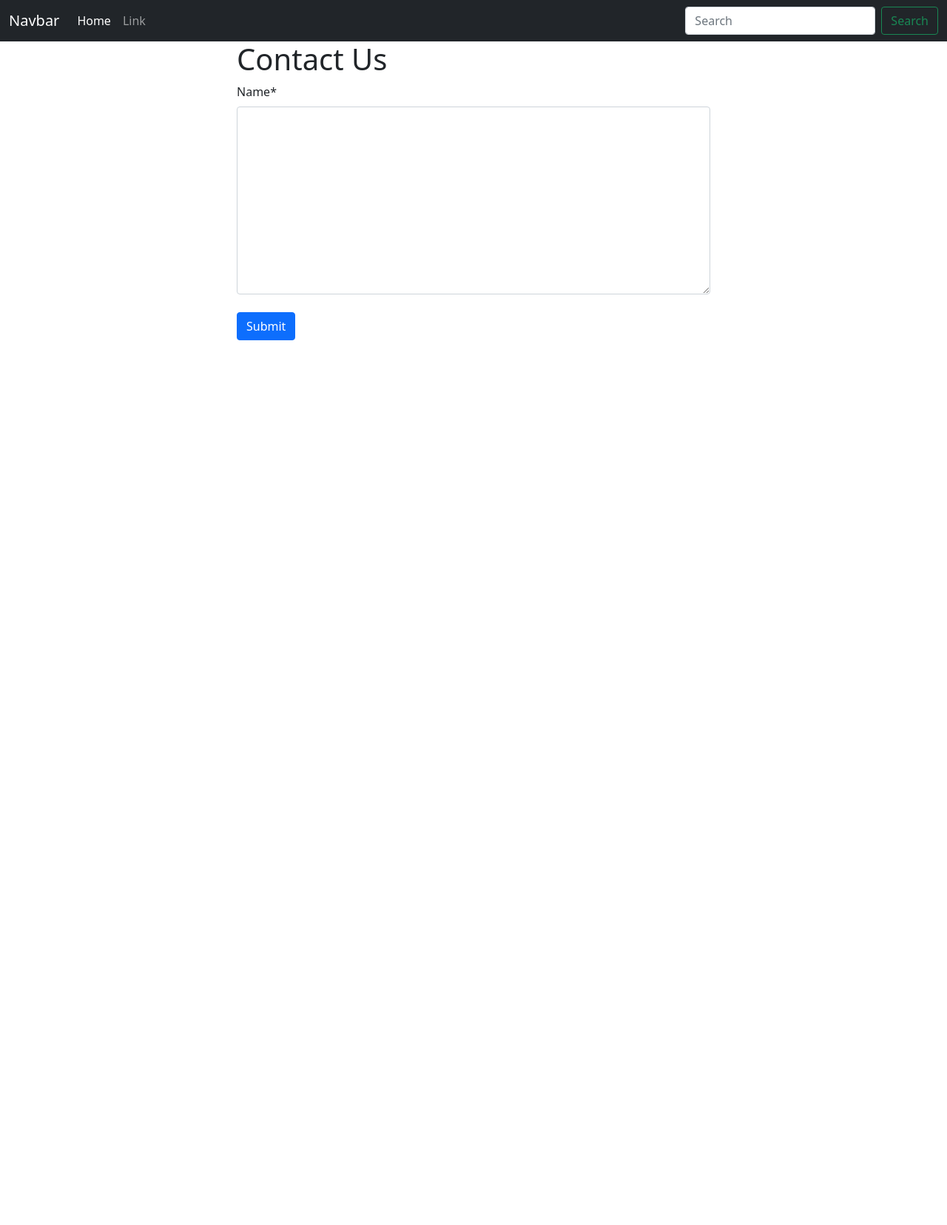
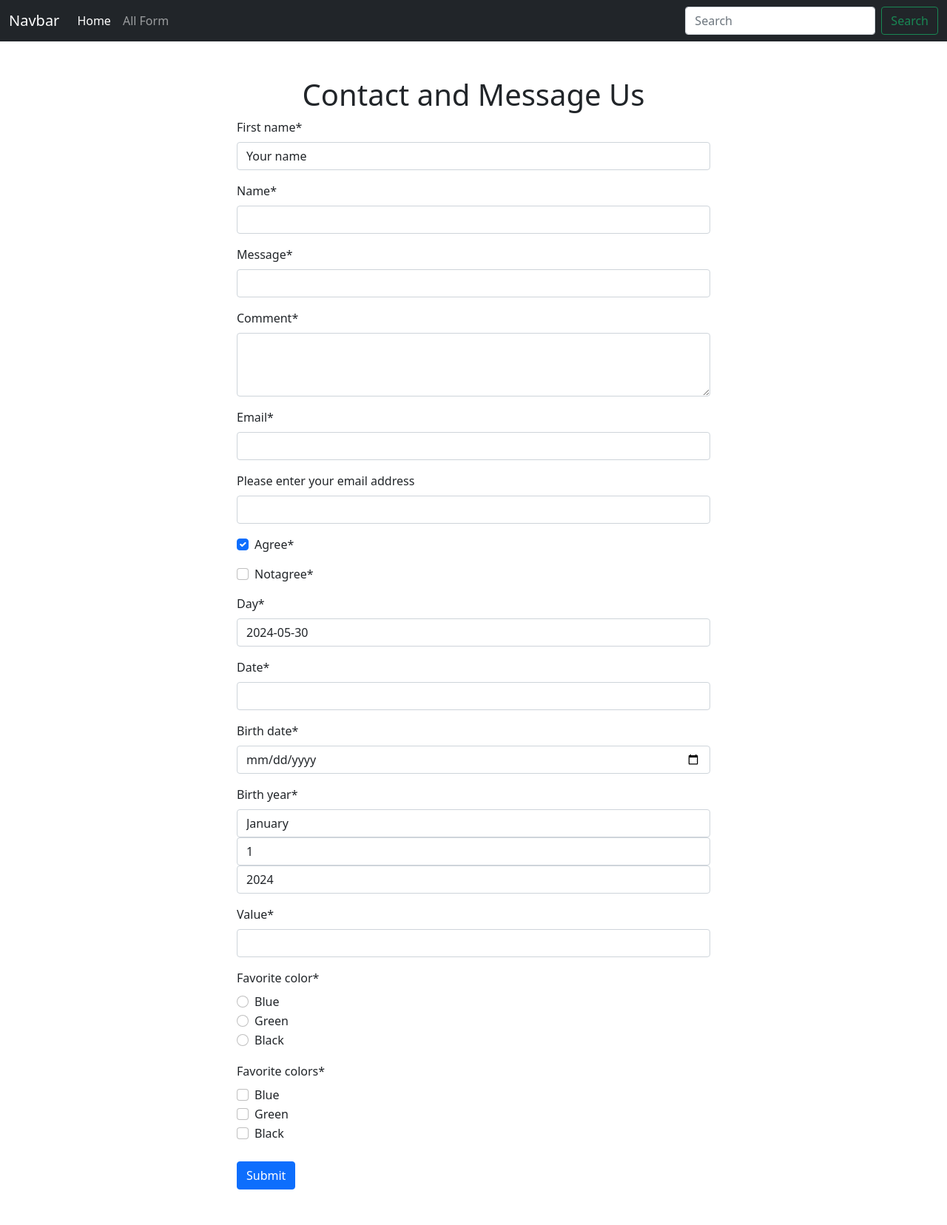
Before and after one commit to imtiaz2424/Django_module14-15pratice1-2, a Django app: page /first_app/app/ in a window 1280 px wide. Shown: the whole page at 74% size. Before the commit the page ends 460 px from the top, so only its background shows below. Run offline with Django 5.2, Linux system fonts and the light colour scheme; some libraries are stand-ins or nearby versions.

Commit message:
first pratice completed

```diff
--- a/module14pratice1/first_app/forms.py
+++ b/module14pratice1/first_app/forms.py
@@ -1,8 +1,48 @@
 from django import forms
+from django.forms.widgets import NumberInput
+import datetime
+
+# from .models import FirstApp
+
+
+BIRTH_YEAR_CHOICES = []
+FAVORITE_COLORS_CHOICES = [
+    ('blue', 'Blue'),
+    ('green', 'Green'),
+    ('black', 'Black'),
+]
 
 
 class ContactForm(forms.Form):
-    name = forms.CharField(widget=forms.Textarea)
+    first_name = forms.CharField(initial='Your name')
+    name = forms.CharField()
+    message = forms.CharField(
+	max_length = 25,
+    )
+    comment = forms.CharField(widget=forms.Textarea(attrs={'rows':3}))
+    email = forms.EmailField()
+    email_address = forms.EmailField(
+        required = False,
+        label="Please enter your email address"
+    )
+    agree = forms.BooleanField(initial=True)
+    notagree = forms.BooleanField()
+    day = forms.DateField(initial=datetime.date.today)
+    date = forms.DateField()
+    birth_date = forms.DateField(widget=NumberInput(attrs={'type': 'date'}))
+    birth_year = forms.DateField(widget=forms.SelectDateWidget(years=BIRTH_YEAR_CHOICES))
+    value = forms.DecimalField()
+    favorite_color = forms.ChoiceField(choices=FAVORITE_COLORS_CHOICES)
+    favorite_color = forms.ChoiceField(widget=forms.RadioSelect, choices=FAVORITE_COLORS_CHOICES)
+    # favorite_colors = forms.MultipleChoiceField(choices=FAVORITE_COLORS_CHOICES)
+    favorite_colors = forms.MultipleChoiceField(widget=forms.CheckboxSelectMultiple,choices=FAVORITE_COLORS_CHOICES,)
+
+    # model_choice = forms.ModelChoiceField(
+    #     queryset = FirstApp.objects.all(),
+    #     initial = 0
+    #     )
+
+
 
 
 
--- a/module14pratice1/first_app/templates/firstapp.html
+++ b/module14pratice1/first_app/templates/firstapp.html
@@ -4,14 +4,17 @@
 
 {% block content %}
 
+<div class="contianer py-5">
+    <h1 class="text-center">Contact and Message Us</h1>
+    <form action="" style="width: 50%; margin: auto;">
+        {% csrf_token %}
+        {{form | crispy}}
+        <button type="submit" class="btn btn-primary mt-2">Submit</button>
 
-<form action="" style="width: 50%; margin: auto;">
-    <h1>Contact Us</h1>
-    {% csrf_token %}
-    {{form | crispy}}
+    </form>
+</div>
 
-    <button type="submit" class="btn btn-primary mt-2">Submit</button>
 
-</form>
+
 
 {% endblock %}
--- a/module14pratice1/first_app/views.py
+++ b/module14pratice1/first_app/views.py
@@ -1,5 +1,6 @@
 from django.shortcuts import render
 from . forms import ContactForm
+from . import models
 
 # Create your views here.
 # def add_apps(request):
--- a/module14pratice1/module14pratic1/urls.py
+++ b/module14pratice1/module14pratic1/urls.py
@@ -16,8 +16,10 @@ Including another URLconf
 """
 from django.contrib import admin
 from django.urls import path, include
+from . import views
 
 urlpatterns = [
     path('admin/', admin.site.urls),
+    path('', views.home, name='homepage'),
     path('first_app/', include('first_app.urls')),
 ]
--- /dev/null
+++ b/module14pratice1/module14pratic1/views.py
@@ -0,0 +1,6 @@
+from django.shortcuts import render
+from first_app.models import FirstApp
+
+def home(request):
+    first_apps = FirstApp.objects.all()
+    return render(request, 'home.html', {'data' : first_apps} )
--- a/module14pratice1/templates/base.html
+++ b/module14pratice1/templates/base.html
@@ -13,17 +13,17 @@
   <body>
     <nav class="navbar navbar-expand-lg navbar-dark bg-dark">
         <div class="container-fluid">
-          <a class="navbar-brand" href="#">Navbar</a>
+          <a class="navbar-brand" href="{% url 'homepage' %}">Navbar</a>
           <button class="navbar-toggler" type="button" data-bs-toggle="collapse" data-bs-target="#navbarSupportedContent" aria-controls="navbarSupportedContent" aria-expanded="false" aria-label="Toggle navigation">
             <span class="navbar-toggler-icon"></span>
           </button>
           <div class="collapse navbar-collapse" id="navbarSupportedContent">
             <ul class="navbar-nav me-auto mb-2 mb-lg-0">
               <li class="nav-item">
-                <a class="nav-link active" aria-current="page" href="#">Home</a>
+                <a class="nav-link active" aria-current="page" href="{% url 'homepage' %}">Home</a>
               </li>
               <li class="nav-item">
-                <a class="nav-link" href="#">Link</a>
+                <a class="nav-link" href="{% url 'add_apps' %}">All Form</a>
               </li>
 
             </ul>
```
Also changed, not shown: module14pratice1/first_app/models.py (+10 -1 lines), module14pratice1/templates/home.html (added, +39 -0 lines), module14pratice1/db.sqlite3, module14pratice1/first_app/migrations/0002_remove_firstapp_id_firstapp_auto_field.py (added).
